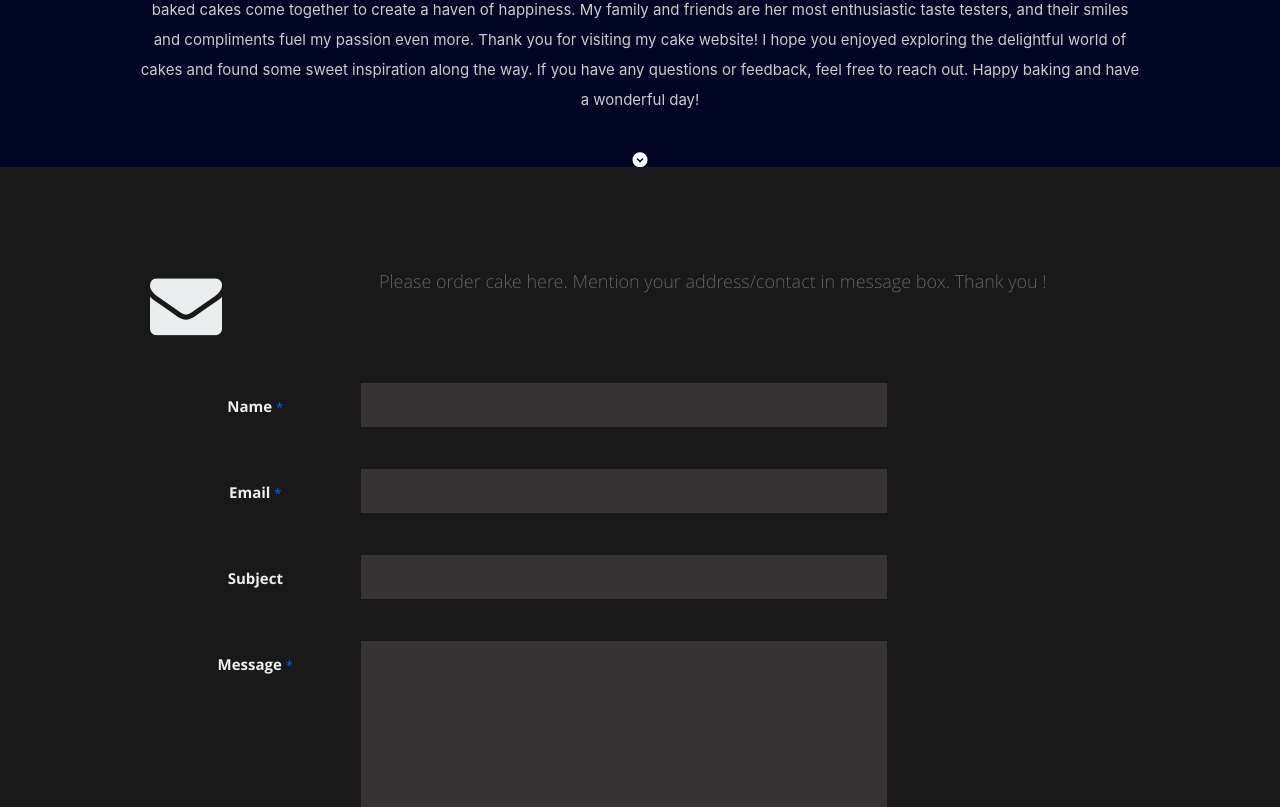
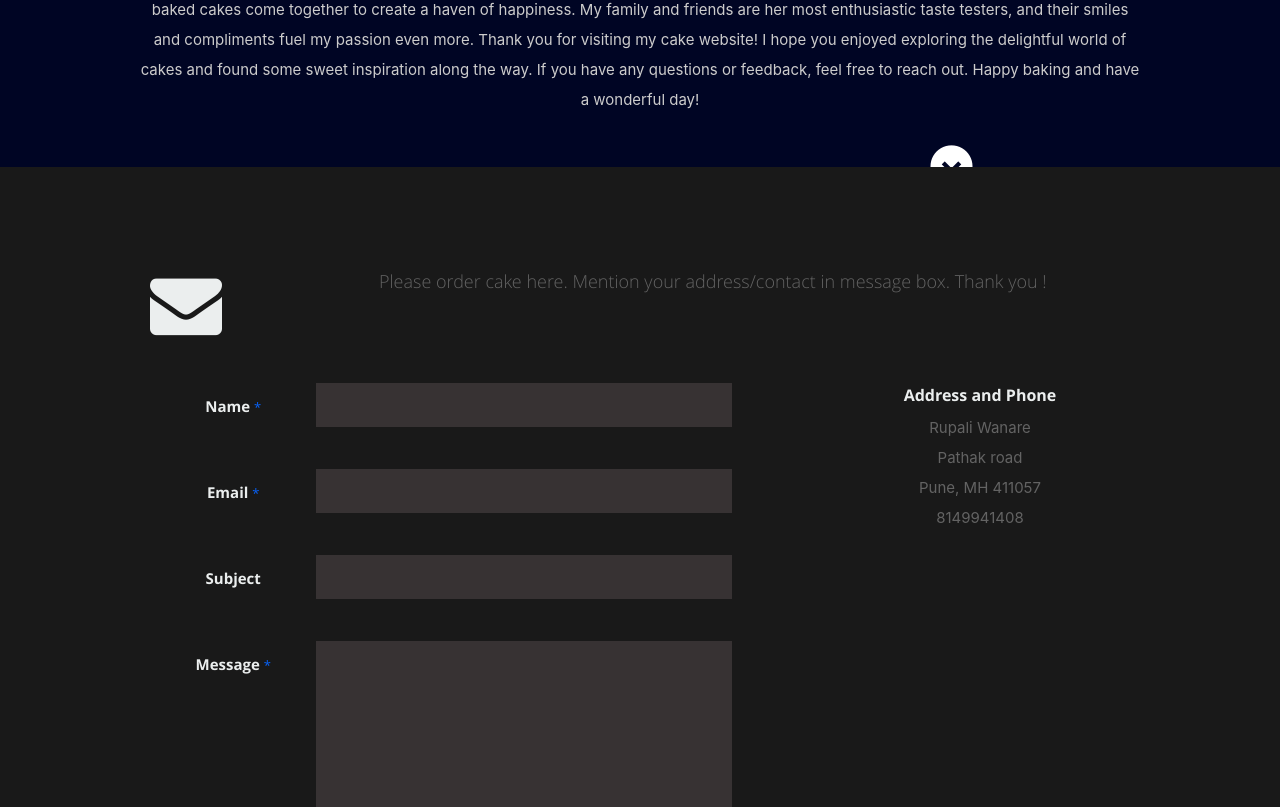
Before and after one commit to pravinKumar91/special7, a React (Create React App) app: page / in a window 1280 px wide. Shown: the part 1733-2540 px from the top of the page. Built offline with nearby package versions, Linux system fonts and the light colour scheme.

Commit message:
CHanges regarding css and json data

```diff
--- a/package.json
+++ b/package.json
@@ -7,6 +7,7 @@
     "@testing-library/jest-dom": "^5.17.0",
     "@testing-library/react": "^13.4.0",
     "@testing-library/user-event": "^13.5.0",
+    "dotenv": "^16.3.1",
     "jquery": "^3.7.0",
     "particles-bg": "^2.5.5",
     "react": "^18.2.0",
--- a/public/cakeData.json
+++ b/public/cakeData.json
@@ -1,14 +1,11 @@
 {
     "main": {
-      "name":"Pravinkumar Wanare",
-      "description":"I am a Technical Lead at HCL Technologies Ltd. I use Java, Springboot, React, Apache NiFi to develop microservices and web pages. This project is nothing but my resume in matrix theme.",
+      "name":"Rupali Wanare",
       "image":"profilepic.jpg",
       "bio":"I am a enthusiastic cake maker housewife who whisks her way through life with a spatula in one hand and a mixing bowl in the other. Baking has been my passion since I was a young girl, and it has grown into an all-encompassing love affair that fills my home with warmth and sweetness. As a devoted wife and mother, My kitchen is the heart of my home. It's a place where love, laughter, and the aroma of freshly baked cakes come together to create a haven of happiness. My family and friends are her most enthusiastic taste testers, and their smiles and compliments fuel my passion even more. Thank you for visiting my cake website! I hope you enjoyed exploring the delightful world of cakes and found some sweet inspiration along the way. If you have any questions or feedback, feel free to reach out. Happy baking and have a wonderful day!",
       "contactmessage":"Please order cake here. Mention your address/contact in message box. Thank you !",
       "email": "prawanare@gmail.com",
       "phone": "8149941408",
-      "github":"https://github.com/pravinKumar91",
-      "project":"https://github.com/pravinKumar91/react-resume",
       "address":{
         "street":"Pathak road",
         "city":"Pune",
@@ -16,7 +13,6 @@
         "zip": "411057"
       },
       "website": "",
-      "resumedownload":"./data/resume.pdf",
       "social":[
         {
           "name":"facebook",
@@ -44,94 +40,5 @@
           "className":"fa fa-github"
         }
       ]
-    },
-    "resume":{
-      "skillmessage":"",
-      "education":[
-        {
-          "school":"Vishwakarma Institute Of Information Technology, Pune",
-          "degree":"Bachelor Degree in Computer Engineering",
-          "graduated":"June 2013 from University Of Pune",
-          "description":"I learned different languages here also like Advanced Java, SQL, CUDA C, FORTAIN, software design process and sotware testing. I also done project of CUDA C sponsored by TIFR."
-        },
-        {
-          "school":"Diploma in Computer Engineering",
-          "degree":"Bachelor Degree in Computer Engineering from University Of Pune",
-          "graduated":"June 2010 from MSBTE",
-          "description":"I learned different languages here like C, C++, Core Java, Software development process and sotware testing. I also done lots of mini projects here."
-        }
-      ],
-      "work":[
-        {
-          "company":"HCL Technologies Ltd.",
-          "title":"Technical Lead",
-          "years":"February 2022 - Present",
-          "description":"Understand the requirement and develop the assigned module. Creating design and identifying the feasibility. Code reviews, validations, promotions, integration, builds, deployment and documentation. Providing support to QA and BA team. Projects like Assentis Upgrade, Dialogue Migration, Template Tex etc. I used techologies as Java, JavaScript, Apache NiFi, SQL, Lua, ConTeXt, Kotlin and framework like SpringBoot"
-        },
-        {
-          "company":"Dassault Systemes Pvt. Ltd.",
-          "title":"Software Development Specialist",
-          "years":"January 2014 - February 2022",
-          "description":"Understand the business requirement and develop the assigned module. Creating POC and identifying the feasibility. Code reviews, validations, promotions, integration, builds and deployments. Providing production support as Data L3. Projects like Proctor Squared, EXALEAD Cloud View, University. Best Idea in Ideathon (Event at Dassault Systems). I used techologies as Java, REST web services, JavaScript, SQL, MQL, ENOVIA and framework like SpringBoot"
-        }
-      ],
-      "skills":[
-        {
-          "name":"Java",
-          "level":"70%"
-        },
-        {
-          "name":"SpringBoot",
-          "level":"65%"
-        },
-        {
-          "name":"SQL",
-          "level":"70%"
-        },
-        {
-          "name":"Apache NiFi",
-          "level":"60%"
-        },
-        {
-          "name":"Kotlin",
-          "level":"50%"
-        },
-        {
-          "name":"ReactJs",
-          "level":"50%"
-        },
-        {
-          "name":"CSS",
-          "level":"60%"
-        }
-      ]
-    },
-    "portfolio":{
-      "projects": [
-        {
-          "title":"Abstract",
-          "category":"Abstract",
-          "image":"03.jpg",
-          "url":""
-        },
-        {
-          "title":"Abstract",
-          "category":"Abstract",
-          "image":"04.jpg",
-          "url":""
-        },
-        {
-          "title":"Abstract",
-          "category":"Abstract",
-          "image":"09.jpg",
-          "url":""
-        },
-        {
-          "title":"Abstract",
-          "category":"Abstract",
-          "image":"10.jpg",
-          "url":""
-        }
-      ]
     }
   }
--- a/public/css/layout.css
+++ b/public/css/layout.css
@@ -225,6 +225,27 @@ ul#nav li.current a { color: #fe6928; }
    margin-right: 15px;
    font-size: 20px;
 }
+
+/* scrolldown link */
+#about .scrolldown a {
+   bottom: 30px;
+   left: 50%;
+   margin-left: 922px;
+   color: #fff;
+   display: block;
+   height: 42px;
+   width: 42px;
+   font-size: 42px;
+   line-height: 42px;
+   color: #fff;
+   border-radius: 100%;
+
+   -webkit-transition: all .3s ease-in-out;
+   -moz-transition: all .3s ease-in-out;
+   -o-transition: all .3s ease-in-out;
+   transition: all .3s ease-in-out;
+}
+#about .scrolldown a:hover { color: #0762f9; }
 
 
 /* ------------------------------------------------------------------ */
@@ -797,6 +818,8 @@ call-to-action .button {
 }
 #contact .section-head { margin-bottom: 42px; }
 
+
+
 #contact a, #contact a:visited  { color: #0762f9; }
 #contact a:hover, #contact a:focus { color: #fff; }
 
--- a/public/index.html
+++ b/public/index.html
@@ -12,7 +12,7 @@
     <link rel="stylesheet" href="%PUBLIC_URL%/css/cakeTitleLayout.css">
     <link rel="stylesheet" href="%PUBLIC_URL%/css/media-queries.css">
     <link rel="stylesheet" href="%PUBLIC_URL%/css/magnific-popup.css">
-    <title>Pravinkumar Wanare</title>
+    <title>Rupali Wanare</title>
   </head>
   <body>
     <noscript>
--- a/src/App.js
+++ b/src/App.js
@@ -6,8 +6,6 @@ import Header from "./Components/Header";
 import Footer from "./Components/Footer";
 import About from "./Components/About";
 import Contact from "./Components/Contact";
-import CakeCorousel from "./Components/CakeCorousel"
-
 
 class App extends Component {
 
--- a/src/Components/About.js
+++ b/src/Components/About.js
@@ -5,26 +5,19 @@ class About extends Component {
   render() {
     if (!this.props.data) return null;
 
-    const name = this.props.data.name;
     const profilepic = "images/" + this.props.data.image;
     const bio = this.props.data.bio;
-    const street = this.props.data.address.street;
-    const city = this.props.data.address.city;
-    const state = this.props.data.address.state;
-    const zip = this.props.data.address.zip;
-    const phone = this.props.data.phone;
-    const email = this.props.data.email;
-    const resumeDownload = this.props.data.resumedownload;
 
     return (
       <section id="about" style={{height:"950px"}}>
+        <div>
           <Fade duration={1000}>
             <div className="row">
               <div style={{marginTop:"20px"}}>
                 <img
                 className="profile-pic"
                 src={profilepic}
-                alt="Rupali Muke Profile Pic"
+                alt="Rupali Wanare Profile Pic"
                 />
                 </div>
 
@@ -34,11 +27,14 @@ class About extends Component {
               </div>
             </div>
           </Fade>
+        </div>
+        <div>
           <p className="scrolldown">
             <a className="smoothscroll" href="#contact">
               <i className="icon-down-circle"></i>
             </a>
           </p>
+        </div>
       </section>
     );
   }
--- a/src/Components/Contact.js
+++ b/src/Components/Contact.js
@@ -85,7 +85,7 @@ class Contact extends Component {
 
         <div className="row">
           <Slide left duration={1000}>
-            <div className="ten columns">
+            <div className="eight columns">
               <form action="" id="contactForm" name="contactForm" onSubmit={this.handleSubmit}>
                 <fieldset>
                   <div>
@@ -152,6 +152,22 @@ class Contact extends Component {
               </form>
             </div>
           </Slide>
+
+          <Slide right duration={1000}>
+            <aside className="four columns footer-widgets">
+              <div className="widget widget_contact">
+                <h4>Address and Phone</h4>
+                <p className="address">
+                  {name}
+                  <br />
+                  {street} <br />
+                  {city}, {state} {zip}
+                  <br />
+                  <span>{phone}</span>
+                </p>
+              </div>
+            </aside>
+          </Slide>
         </div>
       </section>
     );
--- a/src/Components/Footer.js
+++ b/src/Components/Footer.js
@@ -23,7 +23,7 @@ class Footer extends Component {
               <ul className="social-links">{networks}</ul>
 
               <ul className="copyright">
-                <li>&copy; Copyright 2023 Rupali Muke</li>
+                <li>&copy; Copyright 2023 Rupali Wanare</li>
                 <li>
                   Design by{" "}
                   <a title="Styleshout" href="http://www.styleshout.com/">
--- a/src/Components/Header.js
+++ b/src/Components/Header.js
@@ -1,14 +1,8 @@
 import React, { Component } from "react";
-import Fade from "react-reveal";
 
 class Header extends Component {
   render() {
     if (!this.props.data) return null;
-
-    const project = this.props.data.project;
-    const github = this.props.data.github;
-    const name = this.props.data.name;
-    const description = this.props.data.description;
 
     return (
       <header id="home">
```
Also changed, not shown: 2 other files (tests, documents, lock files or other folders). Lines whose indentation alone changed are shown as unchanged.
